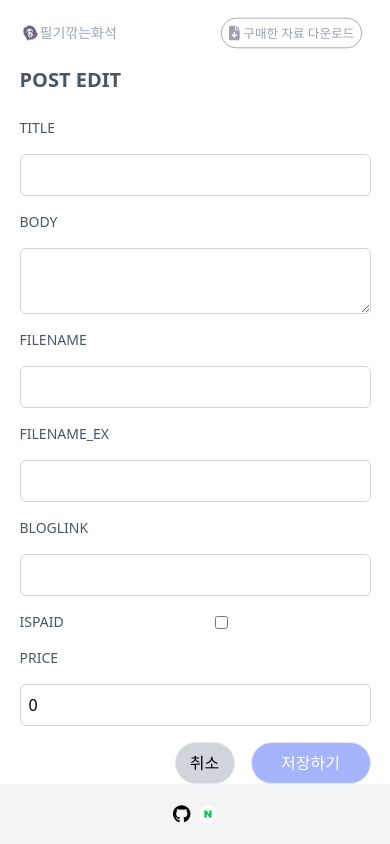
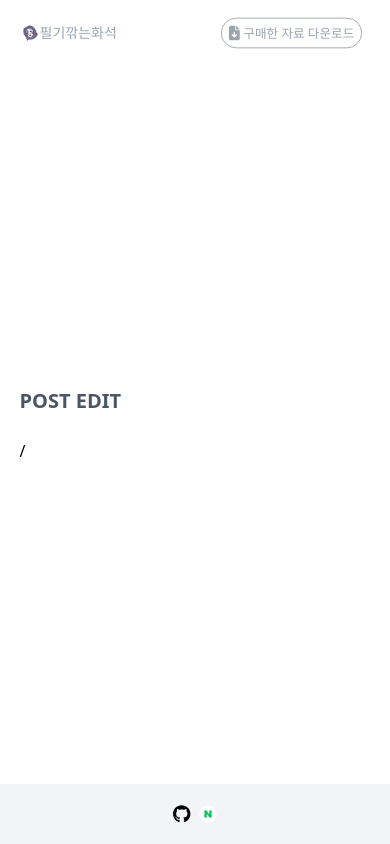
Before and after one commit to agnes0304/chronos-nextjs, a Next.js app: page /admin/posts/new in a window 390 px wide. Built offline with nearby package versions, Linux system fonts and the light colour scheme; no server answers.

Commit message:
text editor ongoing

```diff
--- a/package.json
+++ b/package.json
@@ -14,6 +14,7 @@
     "@fortawesome/react-fontawesome": "^0.2.0",
     "@supabase/ssr": "^0.0.10",
     "@supabase/supabase-js": "^2.39.0",
+    "@types/editorjs__header": "^2.6.3",
     "@types/react-transition-group": "^4.4.9",
     "axios": "^1.6.0",
     "jwt-decode": "^4.0.0",
--- /dev/null
+++ b/src/app/admin/posts/new/page.tsx
@@ -0,0 +1,11 @@
+const AdminNewPostPage = () => {
+  return (
+    <div className="flex flex-col w-[90vw] justify-start items-center">
+      <div className="flex flex-col w-[90vw] justify-center items-start gap-6 sm:w-4/5 md:w-2/3">
+        <h1 className="text-xl font-semibold text-gray-600">POST EDIT</h1>/
+      </div>
+    </div>
+  );
+};
+
+export default AdminNewPostPage;
--- /dev/null
+++ b/src/components/admin/TextEditor.tsx
@@ -0,0 +1,10 @@
+"use client";
+const TextEditor = () => {
+  return (
+    <div>
+      <h1>TextEditor</h1>
+    </div>
+  );
+};
+
+export default TextEditor;
```
Also changed, not shown: 1 other file (tests, documents, lock files or other folders).
